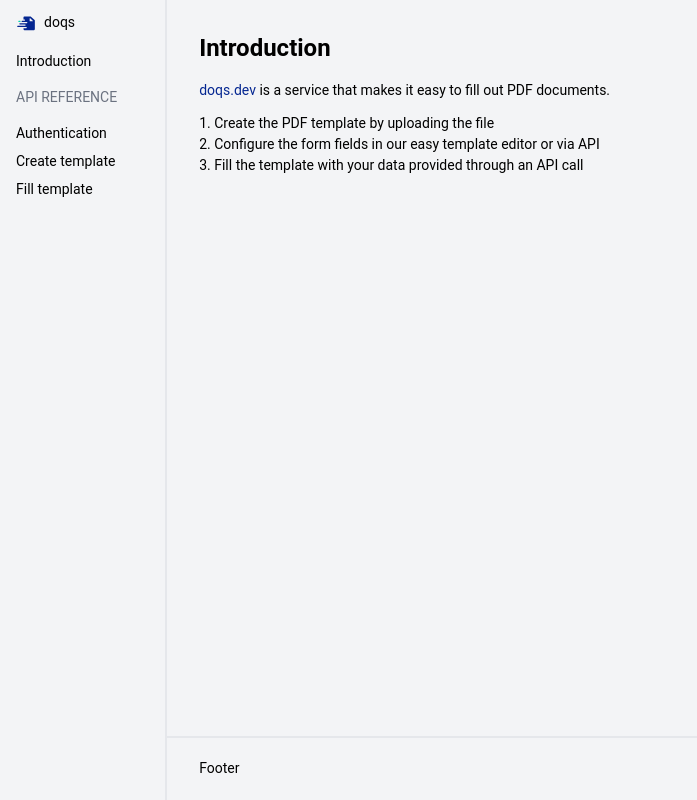
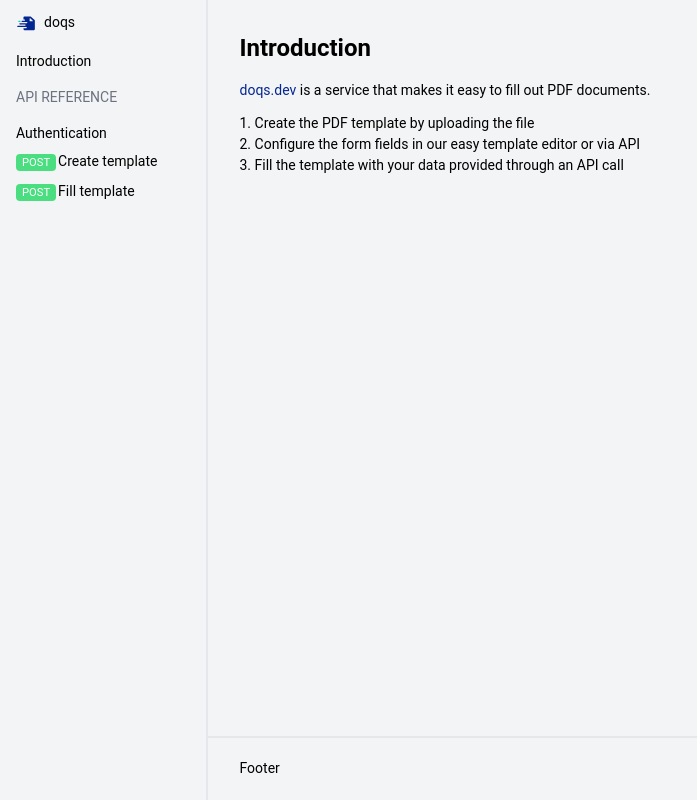
Before and after one commit to doqs-dev/docs, a Next.js app: page / in a window 1280 px wide. Shown: the whole page, without its empty margins (0-697 px from the left). Built offline with nearby package versions, Linux system fonts and the light colour scheme.

Commit message:
feat: badge in menu

```diff
--- a/components/layout.tsx
+++ b/components/layout.tsx
@@ -1,5 +1,6 @@
 import Head from "next/head";
 import styles from './layout.module.css'
+import { Badge } from "./badge";
 
 // @ts-ignore
 export default function Layout({children}) {
@@ -23,8 +24,14 @@ export default function Layout({children}) {
               </li>
               <li className={"uppercase text-gray-500 text-sm my-3"}>API Reference</li>
               <li className={styles.li}><a href="/api-reference/authentication">Authentication</a></li>
-              <li className={styles.li}><a href="/api-reference/create-template">Create template</a></li>
-              <li className={styles.li}><a href="/api-reference/fill-template">Fill template</a></li>
+              <li className={styles.li}><a href="/api-reference/create-template">
+                <small className="inline-block mr-0.5"><Badge type="success" size="sm">POST</Badge></small>
+                Create template
+              </a></li>
+              <li className={styles.li}><a href="/api-reference/fill-template">
+                <small className="inline-block mr-0.5"><Badge type="success" size="sm">POST</Badge></small>
+                Fill template
+              </a></li>
             </ul>
 
           </aside>
```
